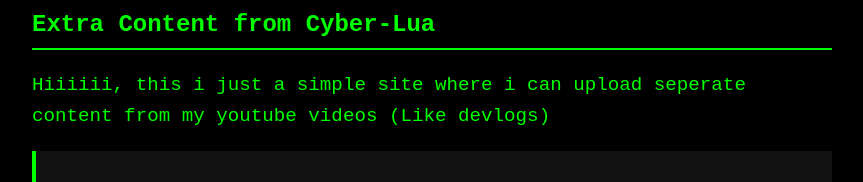
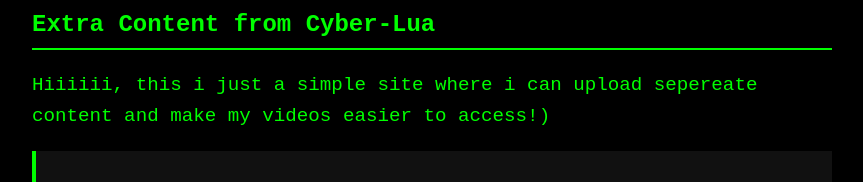
Before and after one commit to cyber-lua/cyber-lua.github.io, a plain HTML site: page index.html in a window 1280 px wide. Shown: the part 145-327 px from the top of the page, without its empty margins (208-1071 px from the left). Drawn offline with Linux system fonts and the light colour scheme.

Commit message:
Update index.html

```diff
--- a/index.html
+++ b/index.html
@@ -101,7 +101,7 @@
     <div class="container">
         <h1 class="glitch">CyberPlus</h1>
         <h2>Extra Content from Cyber-Lua</h2>
-        <p>Hiiiiii, this i just a simple site where i can upload seperate content from my youtube videos (Like devlogs)</p>
+        <p>Hiiiiii, this i just a simple site where i can upload sepereate content and make my videos easier to access!)</p>
 
         <div class="content">
             <h1>Devlog 2, Untitled project</h1>
```
